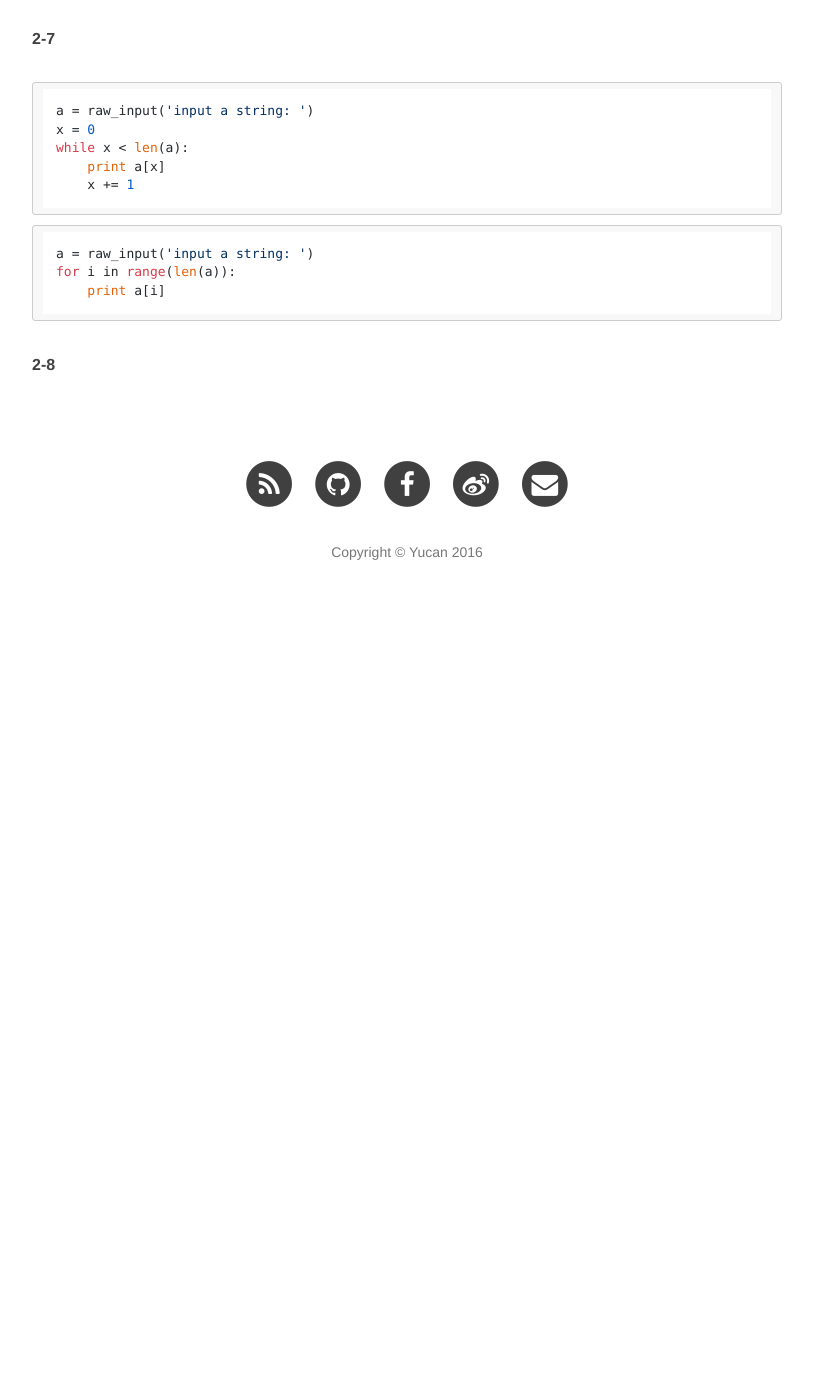
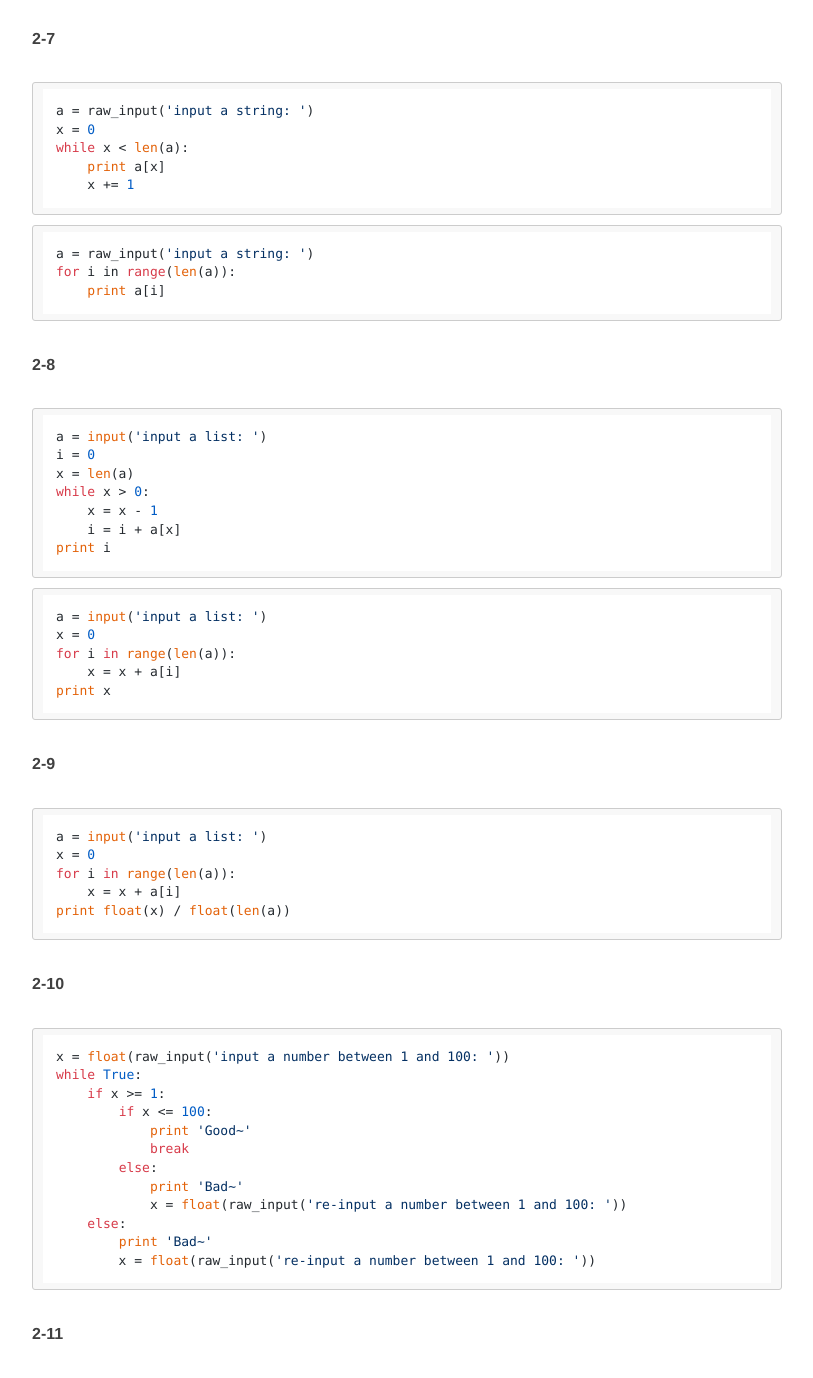
Before and after one commit to zhyucan/zhyucan.github.io, a Jekyll site: the page built from _posts/2016-6-2-core-Python-2.md, in a window 1280 px wide and 1400 px high, scrolled down 2303 px. Shown: the top 1378 px of the window, without its empty margins (233-1046 px from the left). Built offline with Jekyll 4.4.1, drawn with Linux system fonts in a browser that asks for light colours; nearby versions of some CDN libraries; comment, search, counter and statistics services are not loaded; before the commit the page ends 2933 px from its top, so only the background shows below that.

Commit message:
update c-p-2

````diff
--- a/_posts/2016-6-2-core-Python-2.md
+++ b/_posts/2016-6-2-core-Python-2.md
@@ -104,3 +104,49 @@ for i in range(len(a)):
 ```
 
 **2-8**
+
+```python
+a = input('input a list: ')
+i = 0
+x = len(a)
+while x > 0:
+    x = x - 1
+    i = i + a[x]
+print i
+```
+```python
+a = input('input a list: ')
+x = 0
+for i in range(len(a)):
+    x = x + a[i]
+print x
+```
+
+**2-9**
+
+```python
+a = input('input a list: ')
+x = 0
+for i in range(len(a)):
+    x = x + a[i]
+print float(x) / float(len(a))
+```
+
+**2-10**
+
+```python
+x = float(raw_input('input a number between 1 and 100: '))
+while True:
+    if x >= 1:
+        if x <= 100:
+            print 'Good~'
+            break
+        else:
+            print 'Bad~'
+            x = float(raw_input('re-input a number between 1 and 100: '))
+    else:
+        print 'Bad~'
+        x = float(raw_input('re-input a number between 1 and 100: '))
+```
+
+**2-11**
````
